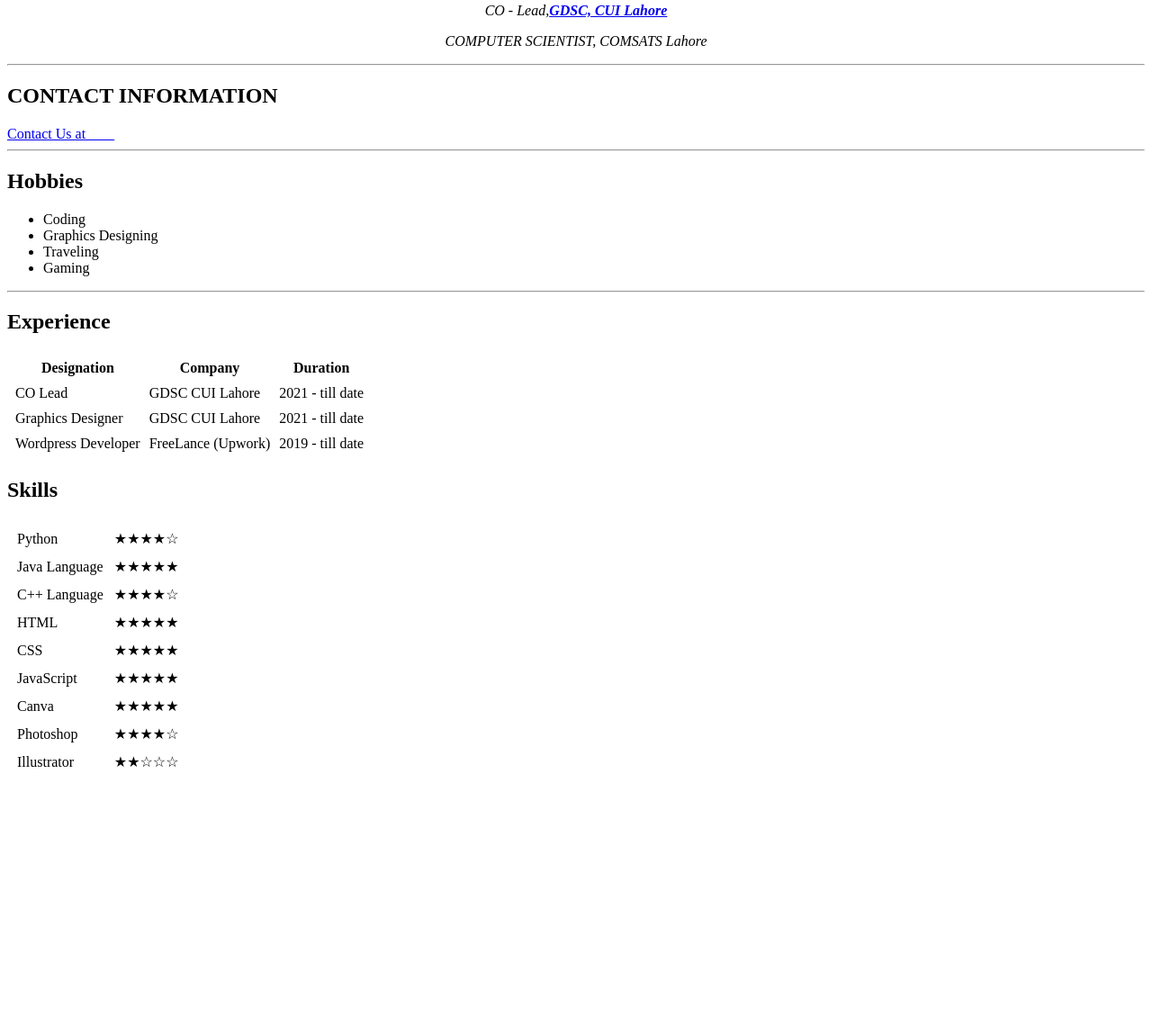
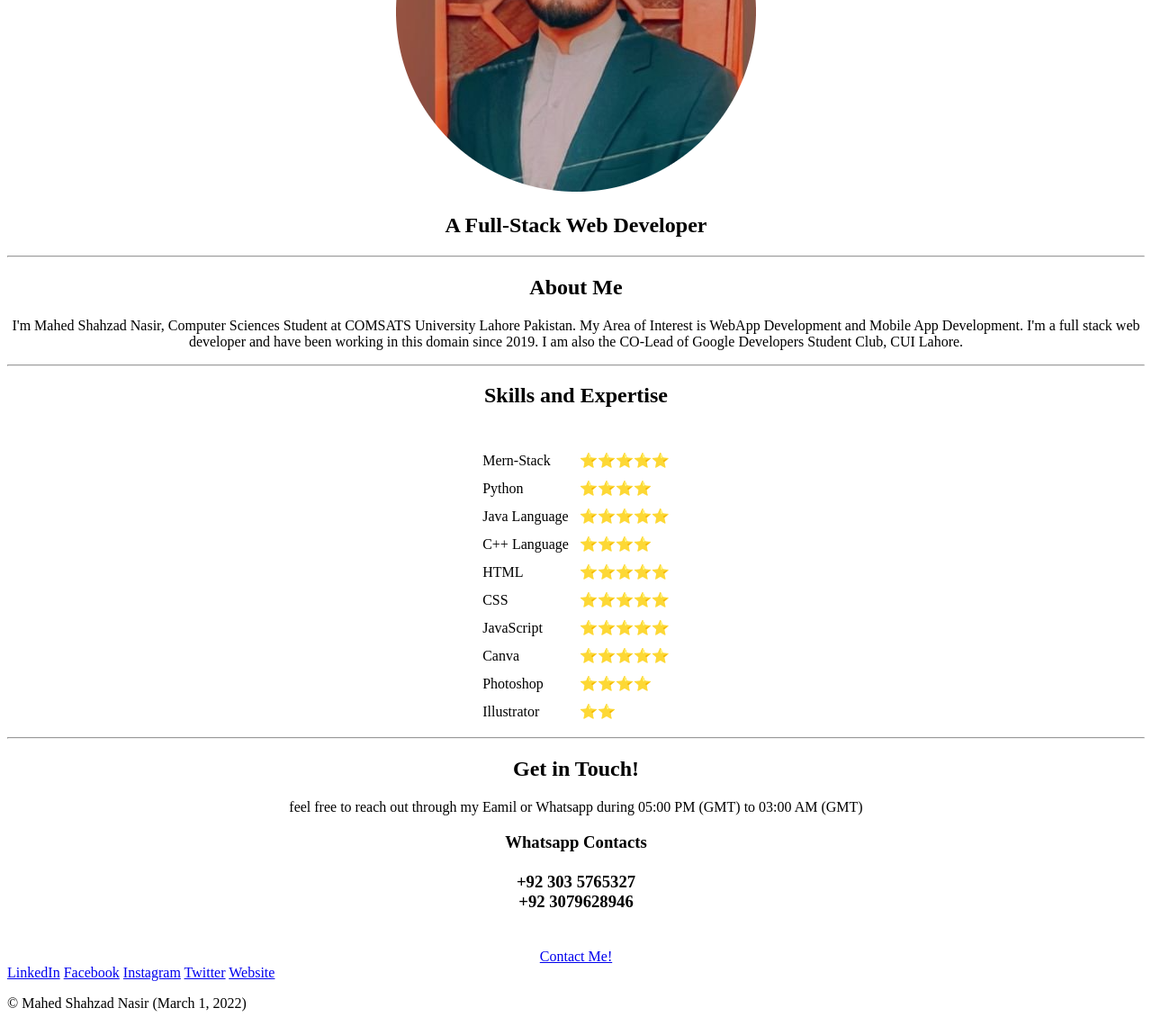
Before and after one commit to maheddev/CV, a plain HTML site: page index.html in a window 1280 px wide. Shown: the part 489-1629 px from the top of the page at 90% size. Before the commit the page ends 1364 px from the top, so only its background shows below. Drawn offline with Linux system fonts and the light colour scheme.

Commit message:
Files With CSS

```diff
--- a/index.html
+++ b/index.html
@@ -1,96 +1,98 @@
 <!DOCTYPE html>
-<html lang="en" dir="ltr">
-
+<html lang="en">
 <head>
-  <meta charset="utf-8">
-  <title>Mahed Shahzad Dogar</title>
+    <meta charset="UTF-8">
+    <meta http-equiv="X-UA-Compatible" content="IE=edge">
+    <meta name="viewport" content="width=device-width, initial-scale=1.0">
+    <title>Mahed Shahzad Nasir</title>
+    <link rel="stylesheet" href="CSS/styles.css">
+    <link rel="icon" href="myico.png">
+    <link rel="preconnect" href="https://fonts.googleapis.com">
+    <link rel="preconnect" href="https://fonts.gstatic.com" crossorigin>
+    <link rel="preconnect" href="https://fonts.googleapis.com">
+    <link rel="preconnect" href="https://fonts.gstatic.com" crossorigin>
+    <link href="https://fonts.googleapis.com/css2?family=Dancing+Script&family=Indie+Flower&display=swap" rel="stylesheet">
+    <link href="https://fonts.googleapis.com/css2?family=Dancing+Script&display=swap" rel="stylesheet">
 </head>
-
 <body>
     <center>
-  <img src="mahed.png" alt="Mahed">
-  <h1>Mahed Shahzad Dogar</h1>
-  <p><em>CO - Lead,<strong><a href="https://bit.ly/googlecomsats">GDSC, CUI Lahore</a></strong></em></p>
-  <p><em>COMPUTER SCIENTIST, COMSATS Lahore</em></p>
-  </center>
+        <img class="img" src="logos.png" alt="Full-Stack">
         <hr>
-  <h2>CONTACT INFORMATION</h2>
-  <a href="Contact.html">Contact Us at____</a>
+    <div class="top-container">
+        <h1>Mahed Shahzad Nasir</h1>
+        <img class="ico" src="mahed.png" alt="myico">
+        <h2>A Full-Stack Web Developer</h2>
+    </div>
     <hr>
-  <h2>Hobbies</h2>
-  <ul>
-    <li>Coding</li>
-    <li>Graphics Designing</li>
-    <li>Traveling</li>
-    <li>Gaming</li>
-  </ul>
+    <div class="about">
+    <h2>About Me</h2>
+    <p class="AboutMe">I'm Mahed Shahzad Nasir, Computer Sciences Student at COMSATS University Lahore
+    Pakistan. My Area of Interest is WebApp Development and Mobile App Development. I'm a full stack web developer and have been working
+    in this domain since 2019. I am also the CO-Lead of Google Developers Student Club, CUI Lahore.</p>
+    </div></center>
     <hr>
-  <h2>Experience</h2>
-  <table cellspacing = "8">
-    <thead>
+    <div>
+        <center><h2>Skills and Expertise</h2>
+            <table cellspacing = "10">
                 <tr>
-        <th>Designation</th>
-        <th>Company</th>
-        <th>Duration</th>
-      </tr>
-    </thead>
-    <tbody>
-      <tr>
-        <td>CO Lead</td>
-        <td>GDSC CUI Lahore</td>
-        <td>2021 - till date</td>
+                    <td><br> Mern-Stack</td>
+                    <td><br> ⭐⭐⭐⭐⭐</td>
                   </tr>
                 <tr>
-        <td>Graphics Designer</td>
-        <td>GDSC CUI Lahore</td>
-        <td>2021 - till date</td>
-      </tr>
-      <tr>
-        <td>Wordpress Developer</td>
-        <td>FreeLance (Upwork)</td>
-        <td>2019 - till date</td>
-      </tr>
-    </tbody>
-  </table>
-  <h2>Skills</h2>
-  <table cellspacing = "10">
-    <tr>
                   <td>Python</td>
-      <td>★★★★☆</td>
+                  <td>⭐⭐⭐⭐</td>
                 </tr>
                 <tr>
                   <td>Java Language</td>
-      <td>★★★★★</td>
+                  <td>⭐⭐⭐⭐⭐</td>
                 </tr>
                 <tr>
                   <td>C++ Language</td>
-      <td>★★★★☆</td>
+                  <td>⭐⭐⭐⭐</td>
                 </tr>
                 <tr>
                   <td>HTML </td>
-      <td>★★★★★</td>
+                  <td>⭐⭐⭐⭐⭐</td>
                 </tr>
                 <tr>
                   <td>CSS</td>
-      <td>★★★★★</td>
+                  <td>⭐⭐⭐⭐⭐</td>
                 </tr>
                 <tr>
                   <td>JavaScript</td>
-      <td>★★★★★</td>
+                  <td>⭐⭐⭐⭐⭐</td>
                 </tr>
                 <tr>
                   <td>Canva</td>
-      <td>★★★★★</td>
+                  <td>⭐⭐⭐⭐⭐</td>
                 </tr>
                 <tr>
                   <td>Photoshop</td>
-      <td>★★★★☆</td>
+                  <td>⭐⭐⭐⭐</td>
                 </tr>
                 <tr>
                   <td>Illustrator</td>
-      <td>★★☆☆☆</td>
+                  <td>⭐⭐</td>
                 </tr>
-  </table>
+              </table></center>
+    </div>
+    <hr>
+    <div class="contact">
+        <center><h2>Get in Touch!</h2>
+            <p class="AboutMe">feel free to reach out through my Eamil or Whatsapp during 05:00 PM (GMT) to 03:00 AM (GMT)</p>
+            <h3 class="touch">Whatsapp Contacts<br><br>
+                +92 303 5765327 <br>
+                +92 3079628946 <br><br> </h3>
+            <a class="btn" href="mailto:mahed442@gmail.com">Contact Me!</a>
+            </center>
+    </div>
+        <div class="bottom-container">
+            <a class="footer-link" href="https://www.linkedin.com/in/mahedshahzad/">LinkedIn</a>
+            <a class="footer-link" href="https://www.facebook.com/mahedshahzad">Facebook</a>
+            <a class="footer-link" href="https://www.Instagram.com/mahedshahzad">Instagram</a>
+            <a class="footer-link" href="https://twitter.com/maheddogar">Twitter</a>
+            <a class="footer-link" href="https://mahedshahzadnasir.github.io/CV/">Website</a>
+            <p class="CopyRight">© Mahed Shahzad Nasir (March 1, 2022)</p>
+    </div>
 </body>
-
 </html>
```
Also changed, not shown: logos.png (added). Lines whose indentation alone changed are shown as unchanged.
